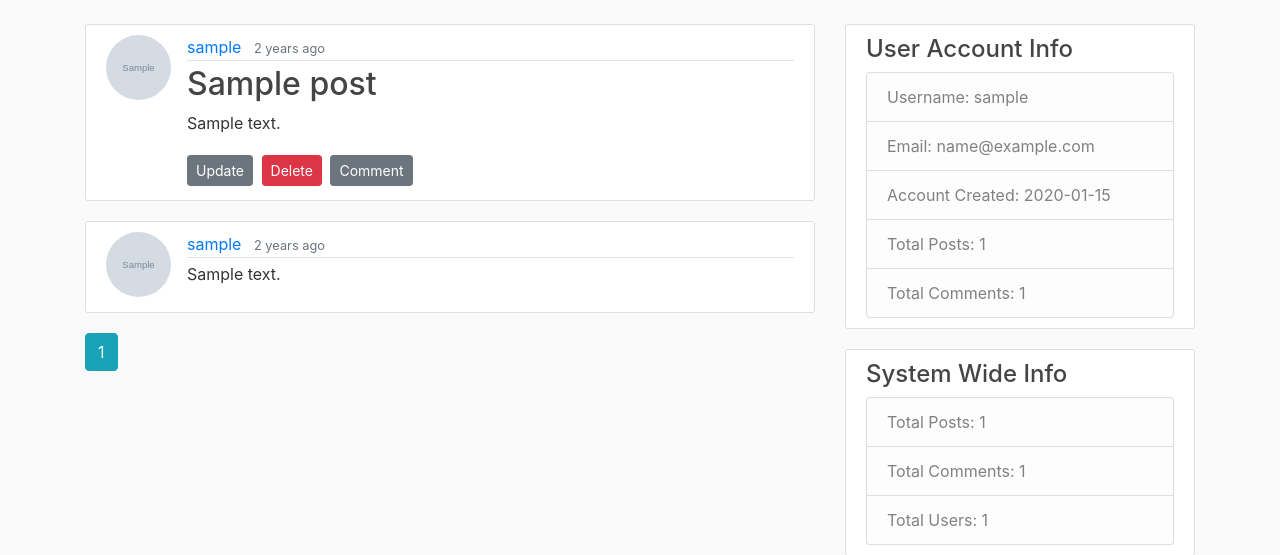
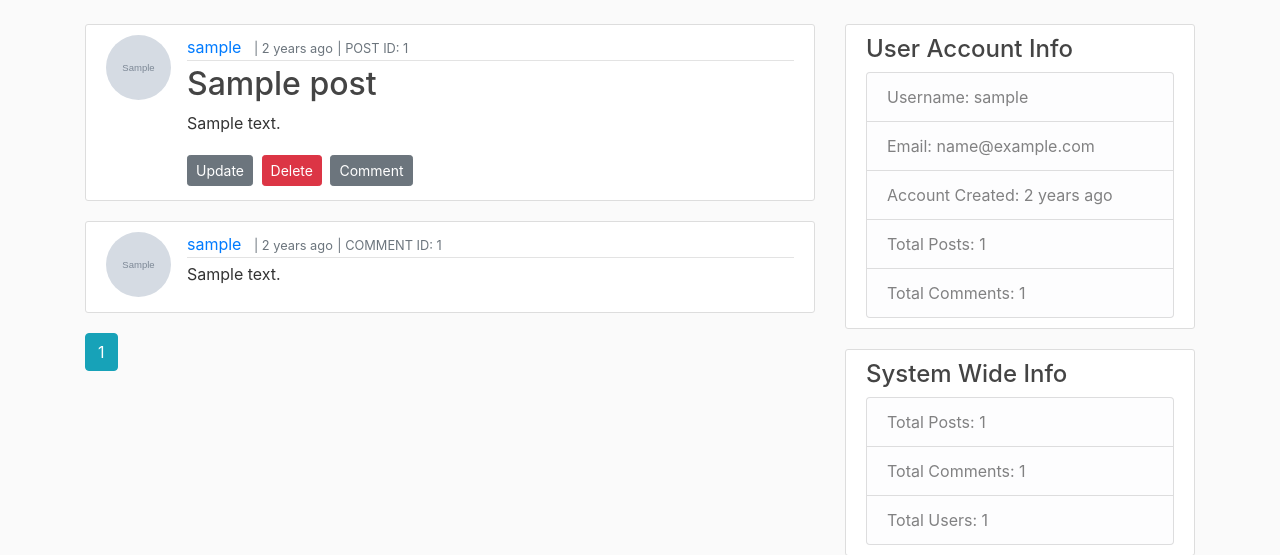
Before and after one commit to Robert-Such/flask_forum, a Flask app: page /post/1 in a window 1280 px wide. Shown: the part 56-611 px from the top of the page. Run offline with Flask 2, Linux system fonts and the light colour scheme; a user stored in the database is signed in; tables that the repository leaves empty hold one stand-in row (values such as "Sample post"); grey boxes marked "Sample" are stand-in pictures; some libraries are stand-ins or nearby versions.

Commit message:
Post ID and Comment ID now displayed.  This fixes #10

```diff
--- a/flaskblog/templates/create_comment.html
+++ b/flaskblog/templates/create_comment.html
@@ -7,7 +7,8 @@
         <div class="article-metadata">
             <a class="mr-2" href="{{ url_for('users.user_posts', username=post.author.username) }}">{{
                 post.author.username }}</a>
-            <small class="text-muted">{{ post.date_posted.strftime('%Y-%m-%d') }}</small>
+            <small class="text-muted">| {{ post.date_posted | humanize }}</small>
+            <small class="text-muted">| POST ID: {{ post.id}}</small>
         </div>
         <h2 class="article-title">{{ post.title }}</h2>
         <p class="article-content">{{ post.content }}</p>
--- a/flaskblog/templates/home.html
+++ b/flaskblog/templates/home.html
@@ -2,11 +2,13 @@
 {% block content %}
 {% for post in posts.items %}
 <article class="media content-section">
-          <img class="rounded-circle article-img" src="{{ url_for('static', filename='profile_pics/' + post.author.image_file) }}">
+    <img class="rounded-circle article-img"
+         src="{{ url_for('static', filename='profile_pics/' + post.author.image_file) }}">
     <div class="media-body">
         <div class="article-metadata">
             <a class="mr-2" href="{{ url_for('users.user_posts', username=post.author.username) }}">{{ post.author.username }}</a>
-              <small class="text-muted">{{ post.date_posted | humanize }}</small>
+            <small class="text-muted">| {{ post.date_posted | humanize }}</small>
+            <small class="text-muted">| POST ID: {{ post.id}}</small>
         </div>
         <h2><a class="article-title" href="{{ url_for('posts.post', post_id=post.id) }}">{{ post.title }}</a></h2>
         <p class="article-content">{{ post.content }}</p>
--- a/flaskblog/templates/layout.html
+++ b/flaskblog/templates/layout.html
@@ -67,7 +67,7 @@
                 <ul class="list-group">
                     <li class="list-group-item list-group-item-light">Username: {{ username }}</li>
                     <li class="list-group-item list-group-item-light">Email: {{ useremail }}</li>
-                    <li class="list-group-item list-group-item-light">Account Created: {{ date_created }}</li>
+                    <li class="list-group-item list-group-item-light">Account Created: {{ date_created | humanize}}</li>
                     <li class="list-group-item list-group-item-light">Total Posts: {{ usrpostcount }}</li>
                     <li class="list-group-item list-group-item-light">Total Comments: {{ usrcommentcount }}</li>
                 </ul>
--- a/flaskblog/templates/post.html
+++ b/flaskblog/templates/post.html
@@ -1,21 +1,26 @@
 {% extends "layout.html" %}
 {% block content %}
 <article class="media content-section">
-    <img class="rounded-circle article-img" src="{{ url_for('static', filename='profile_pics/' + post.author.image_file) }}">
+    <img class="rounded-circle article-img"
+         src="{{ url_for('static', filename='profile_pics/' + post.author.image_file) }}">
     <div class="media-body">
         <div class="article-metadata">
-        <a class="mr-2" href="{{ url_for('users.user_posts', username=post.author.username) }}">{{ post.author.username }}</a>
-        <small class="text-muted">{{ post.date_posted | humanize}}</small>
+            <a class="mr-2" href="{{ url_for('users.user_posts', username=post.author.username) }}">{{
+                post.author.username }}</a>
+            <small class="text-muted">| {{ post.date_posted | humanize }}</small>
+            <small class="text-muted">| POST ID: {{ post.id}}</small>
         </div>
         <h2 class="article-title">{{ post.title }}</h2>
         <p class="article-content">{{ post.content }}</p>
         {% if post.author == current_user %}
         <div>
             <a class="btn btn-secondary btn-sm mt-1 mb-1" href="{{ url_for('posts.update_post', post_id=post.id) }}">Update</a>
-            <button type="button" class="btn btn-danger btn-sm m-1" data-toggle="modal" data-target="#deleteModal">Delete</button>
+            <button type="button" class="btn btn-danger btn-sm m-1" data-toggle="modal" data-target="#deleteModal">
+                Delete
+            </button>
             <a class="btn btn-secondary btn-sm mt-1 mb-1" href="{{ url_for('comments.new_comment', post_id=post.id) }}">Comment</a>
         </div>
-        {% else  %}
+        {% else %}
         <div>
             <a class="btn btn-secondary btn-sm mt-1 mb-1" href="{{ url_for('comments.new_comment', post_id=post.id) }}">Comment</a>
         </div>
@@ -24,11 +29,14 @@
 </article>
 {% for comment in comments.items %}
 <article class="media content-section">
-          <img class="rounded-circle article-img" src="{{ url_for('static', filename='profile_pics/' + post.author.image_file) }}">
+    <img class="rounded-circle article-img"
+         src="{{ url_for('static', filename='profile_pics/' + post.author.image_file) }}">
     <div class="media-body">
         <div class="article-metadata">
-              <a class="mr-2" href="{{ url_for('users.user_comments', username=comment.author.username) }}">{{ comment.author.username }}</a>
-              <small class="text-muted">{{ comment.date_posted | humanize }}</small>
+            <a class="mr-2" href="{{ url_for('users.user_comments', username=comment.author.username) }}">{{
+                comment.author.username }}</a>
+            <small class="text-muted">| {{ comment.date_posted | humanize }}</small>
+            <small class="text-muted">| COMMENT ID: {{ comment.id }}</small>
         </div>
         <p class="article-content">{{ comment.content }} </p>
     </div>
@@ -46,7 +54,8 @@
 {% endif %}
 {% endfor %}
 <!-- Modal -->
-  <div class="modal fade" id="deleteModal" tabindex="-1" role="dialog" aria-labelledby="deleteModalLabel" aria-hidden="true">
+<div class="modal fade" id="deleteModal" tabindex="-1" role="dialog" aria-labelledby="deleteModalLabel"
+     aria-hidden="true">
     <div class="modal-dialog" role="document">
         <div class="modal-content">
             <div class="modal-header">
--- a/run.py
+++ b/run.py
@@ -15,7 +15,7 @@ def static_info():
     if current_user.is_authenticated:
         username = current_user.username
         useremail = current_user.email
-        date_created = current_user.date_created.date()
+        date_created = current_user.date_created
         usrpostcount = Post.query.filter_by(user_id=current_user.id).count()
         usrcommentcount = Comment.query.filter_by(user_id=current_user.id).count()
 
```
Also changed, not shown: flaskblog/templates/user_posts.html (+10 -5 lines). Lines whose indentation alone changed are shown as unchanged.
